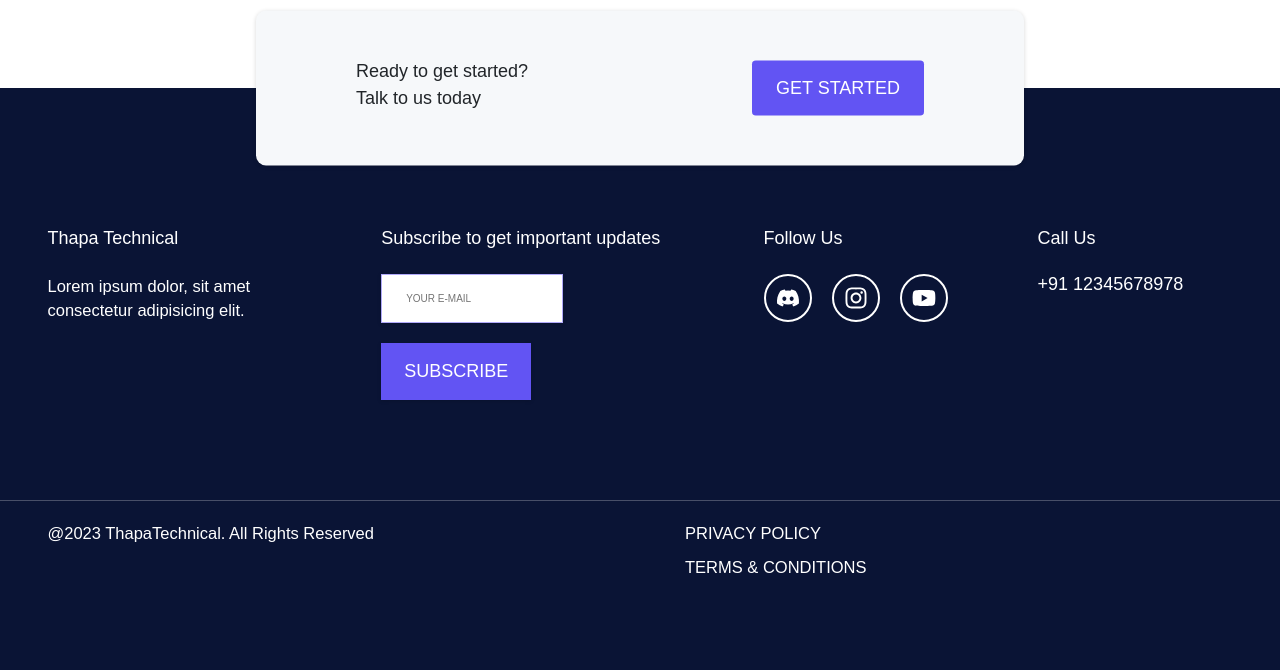
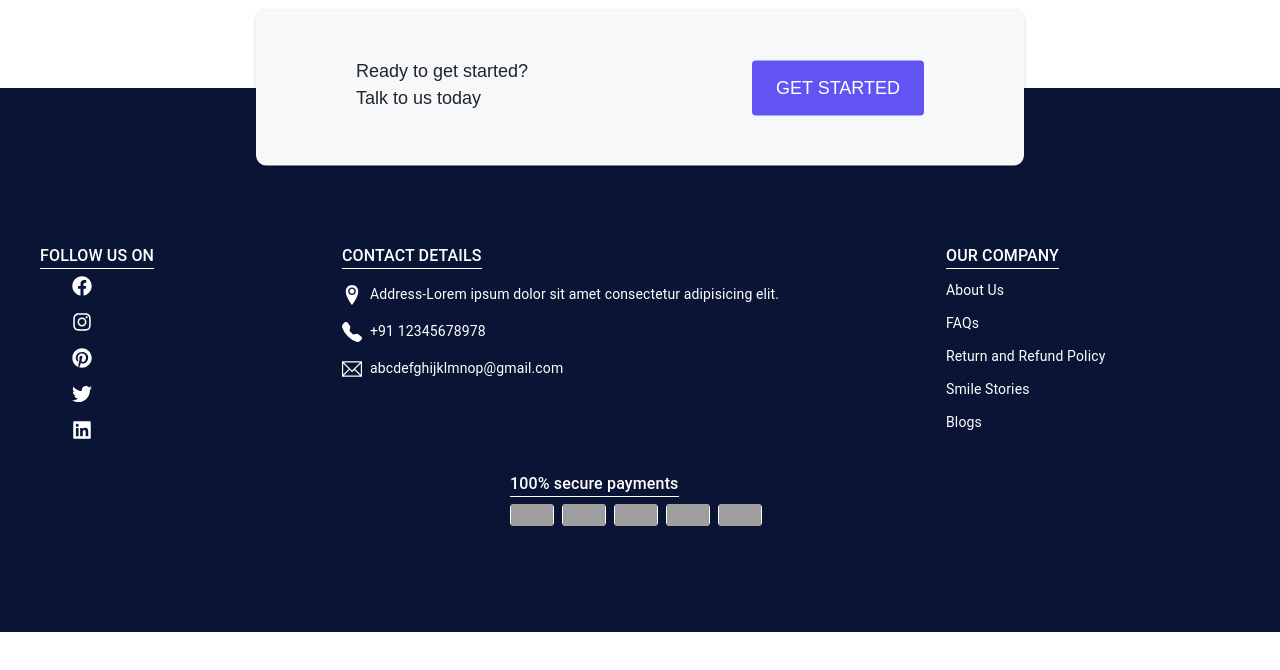
Before and after one commit to 0Kunal/e-commerce_web_app, a React (Create React App) app: page / in a window 1280 px wide. Shown: the part 2799-3469 px from the top of the page. After the commit the page ends 3431 px from the top, so only its background shows below. Built offline with nearby package versions, Linux system fonts and the light colour scheme; no server answers; grey boxes are pictures that could not be loaded.

Commit message:
footer added with navigation functionality

```diff
--- a/package.json
+++ b/package.json
@@ -17,7 +17,7 @@
     "popper.js": "^1.16.1",
     "react": "^18.2.0",
     "react-dom": "^18.2.0",
-    "react-icons": "^4.4.0",
+    "react-icons": "^4.10.1",
     "react-router-dom": "^6.4.1",
     "react-scripts": "5.0.1",
     "styled-components": "^5.3.5",
--- a/src/App.js
+++ b/src/App.js
@@ -9,6 +9,8 @@ import SingleProduct from "./SingleProduct";
 import ErrorPage from "./ErrorPage";
 import { GlobalStyle } from "./GlobalStyle";
 import { ThemeProvider } from "styled-components";
+import { ThemeProvider as MUITheme } from "@mui/material/styles";
+import { createTheme } from "@mui/material/styles";
 import Header from "./components/Header";
 import Footer from "./components/Footer";
 import Myaccount from "./Myaccount";
@@ -16,6 +18,17 @@ import Login from "./Login";
 import Signup from "./Signup";
 
 const App = () => {
+  const muiTheme = createTheme({
+    palette: {
+      primary: {
+        main: "#0a1435",
+      },
+      common: {
+        white: "#ffffff",
+      },
+    },
+  });
+
   const theme = {
     colors: {
       heading: "rgb(24 24 29)",
@@ -43,6 +56,7 @@ const App = () => {
 
   return (
     <ThemeProvider theme={theme}>
+      <MUITheme theme={muiTheme}>
         <Router>
           <GlobalStyle />
           <Header />
@@ -60,6 +74,7 @@ const App = () => {
           </Routes>
           <Footer />
         </Router>
+      </MUITheme>
     </ThemeProvider>
   );
 };
--- a/src/components/Footer.js
+++ b/src/components/Footer.js
@@ -1,10 +1,150 @@
 import React from "react";
+import { useNavigate } from "react-router-dom";
 import styled from "styled-components";
 import { NavLink } from "react-router-dom";
 import { Button } from "../styles/Button";
-import { FaDiscord, FaInstagram, FaYoutube } from "react-icons/fa";
+import { makeStyles } from "@mui/styles";
+import {
+  Grid,
+  Typography,
+  Link,
+  Box,
+  Icon,
+  IconButton,
+  Avatar,
+} from "@mui/material";
+import {
+  FaFacebook,
+  FaInstagram,
+  FaPinterest,
+  FaTwitter,
+  FaLinkedin,
+  FaPhone,
+} from "react-icons/fa";
+import { BsTelephoneFill } from "react-icons/bs";
+import { ImLocation2 } from "react-icons/im";
+import { TfiEmail } from "react-icons/tfi";
+
+const iconStyle = {
+  color: "white",
+  fontSize: "2rem",
+};
+
+const followUs = [
+  {
+    icon: <FaFacebook {...iconStyle} />,
+    link: "https://www.facebook.com/",
+  },
+  {
+    icon: <FaInstagram {...iconStyle} />,
+    link: "https://www.instagram.com/",
+  },
+  {
+    icon: <FaPinterest {...iconStyle} />,
+    link: "https://in.pinterest.com/",
+  },
+  {
+    icon: <FaTwitter {...iconStyle} />,
+    link: "https://twitter.com/",
+  },
+  {
+    icon: <FaLinkedin {...iconStyle} />,
+    link: "https://www.linkedin.com/",
+  },
+];
+const contactDetails = [
+  {
+    icon: <ImLocation2 {...iconStyle} />,
+    text: "Address-Lorem ipsum dolor sit amet consectetur adipisicing elit.",
+  },
+  {
+    icon: <BsTelephoneFill {...iconStyle} />,
+    text: "+91 12345678978",
+  },
+  {
+    icon: <TfiEmail {...iconStyle} />,
+    text: "abcdefghijklmnop@gmail.com",
+  },
+];
+const ourCompany = [
+  {
+    text: "About Us",
+    link: "/about",
+  },
+  {
+    text: "FAQs",
+    link: "/faqs",
+  },
+  {
+    text: "Return and Refund Policy",
+    link: "/return-and-refund-policy",
+  },
+  {
+    text: "Smile Stories",
+    link: "/smile-stories",
+  },
+  {
+    text: "Blogs",
+    link: "/blogs",
+  },
+];
+const paymentOptions = [
+  {
+    text: "Master Card",
+    image:
+      "https://download.logo.wine/logo/Mastercard/Mastercard-Logo.wine.png",
+  },
+  {
+    text: "Visa",
+    image:
+      "https://logos-world.net/wp-content/uploads/2020/06/Visa-Logo-2006.png",
+  },
+  {
+    text: "Paypal",
+    image:
+      "https://upload.wikimedia.org/wikipedia/commons/thumb/b/b5/PayPal.svg/2560px-PayPal.svg.png",
+  },
+  {
+    text: "Google Pay",
+    image:
+      "https://upload.wikimedia.org/wikipedia/commons/thumb/f/f2/Google_Pay_Logo.svg/1200px-Google_Pay_Logo.svg.png",
+  },
+  {
+    text: "Amazon",
+    image:
+      "https://cdn.pixabay.com/photo/2021/08/10/16/02/amazon-6536326_1280.png",
+  },
+];
+
+const useStyles = makeStyles((theme) => ({
+  footer: {
+    backgroundColor: theme.palette.primary.main,
+    padding: theme.spacing(4),
+    color: theme.palette.common.white,
+  },
+  column: {
+    // display: "flex",
+    flexDirection: "column",
+    alignItems: "flex-start",
+    marginBottom: theme.spacing(2),
+  },
+
+  underline: {
+    position: "relative",
+    "&::after": {
+      content: '""',
+      position: "absolute",
+      left: 0,
+      bottom: -0.5, // Adjust this value to control the space between text and underline
+      width: "100%",
+      borderBottom: `1px solid ${theme.palette.common.white}`,
+    },
+  },
+}));
 
 const Footer = () => {
+  const navigate = useNavigate();
+  const classes = useStyles();
   return (
     <>
       <Wrapper>
@@ -24,7 +164,7 @@ const Footer = () => {
         </section>
         {/* footer section */}
 
-        <footer>
+        {/* <footer>
           <div className="container grid grid-four-column">
             <div className="footer-about">
               <h3>Thapa Technical</h3>
@@ -74,6 +214,158 @@ const Footer = () => {
               </div>
             </div>
           </div>
+        </footer> */}
+        <footer className={classes.footer}>
+          <Grid
+            container
+            paddingX={5}
+            paddingY={2}
+            rowSpacing={3}
+            columnSpacing={1}
+          >
+            <Grid container item xs={12} sm={3} md={3} direction={"column"}>
+              <Grid item width={"fit-content"}>
+                <Typography
+                  fontSize={16}
+                  fontWeight={500}
+                  className={classes.underline}
+                >
+                  FOLLOW US ON
+                </Typography>
+              </Grid>
+              <Grid
+                item
+                display={"flex"}
+                flexDirection={"column"}
+                marginLeft={3}
+              >
+                {followUs.map((item, index) => (
+                  <IconButton
+                    sx={{ width: "fit-content" }}
+                    color="white"
+                    size="medium"
+                    key={index}
+                    onClick={() => window.open(item.link, "_blank")}
+                  >
+                    {item.icon}
+                  </IconButton>
+                ))}
+              </Grid>
+            </Grid>
+            <Grid
+              container
+              item
+              xs={12}
+              sm={6}
+              md={6}
+              direction={"column"}
+              spacing={2}
+            >
+              <Grid item width={"fit-content"}>
+                <Typography
+                  fontSize={16}
+                  fontWeight={500}
+                  className={classes.underline}
+                >
+                  CONTACT DETAILS
+                </Typography>
+              </Grid>
+              {contactDetails.map((item, index) => (
+                <Grid item key={index} display={"flex"} alignItems={"center"}>
+                  {item.icon}
+                  <Typography fontSize={14} marginLeft={1}>
+                    {item.text}
+                  </Typography>
+                </Grid>
+              ))}
+            </Grid>
+            <Grid
+              container
+              item
+              xs={12}
+              sm={3}
+              md={3}
+              direction={"column"}
+              spacing={1.5}
+            >
+              <Grid item width={"fit-content"}>
+                <Typography
+                  fontSize={16}
+                  fontWeight={500}
+                  className={classes.underline}
+                >
+                  OUR COMPANY
+                </Typography>
+              </Grid>
+              {ourCompany.map((item, index) => (
+                <Grid
+                  item
+                  key={index}
+                  display={"flex"}
+                  alignItems={"center"}
+                  sx={{ cursor: "pointer" }}
+                  onClick={() => navigate(item.link)}
+                >
+                  <Typography fontSize={14}>{item.text}</Typography>
+                </Grid>
+              ))}
+            </Grid>
+            <Grid
+              container
+              item
+              xs={12}
+              direction={"column"}
+              rowSpacing={1}
+              alignContent={"center"}
+            >
+              <Grid item width={"fit-content"}>
+                <Typography
+                  fontSize={16}
+                  fontWeight={500}
+                  className={classes.underline}
+                >
+                  100% secure payments
+                </Typography>
+              </Grid>
+              <Grid container item display={"flex"} width={"fit-content"}>
+                {paymentOptions.map((item, index) => (
+                  <Grid item key={index} marginRight={1}>
+                    <Avatar
+                      variant="rounded"
+                      sx={{
+                        bgcolor: "white",
+                        width: "44px",
+                        height: "22px",
+                        objectFit: "cover",
+                        paddingX: "1px",
+                      }}
+                      alt={item.text}
+                      src={item.image}
+                    />
+                  </Grid>
+                  // <Box
+                  //   key={index}
+                  //   marginRight={1}
+                  //   borderRadius={1}
+                  //   width={40}
+                  //   height={20}
+                  // >
+                  //   <img
+                  //     key={index}
+                  //     src={item.image}
+                  //     alt={item.text}
+                  //     style={{
+                  //       objectFit: "cover",
+                  //     }}
+                  //     // style={{ backgroundColor: "white", borderRadius: "5px" }}
+                  //     // width="40px"
+                  //     // height="20px"
+                  //   />
+                  // </Box>
+                ))}
+              </Grid>
+            </Grid>
+          </Grid>
         </footer>
       </Wrapper>
     </>
--- a/src/components/HeroSection.js
+++ b/src/components/HeroSection.js
@@ -7,49 +7,55 @@ const HeroSection = ({ myData }) => {
     <div>
       <div
         id="carouselExampleAutoplaying"
-          class="carousel slide"
+        className="carousel slide"
         data-bs-ride="carousel"
       >
-          <div class="carousel-inner">
-            <div class="carousel-item active">
+        <div className="carousel-inner">
+          <div className="carousel-item active">
             <img
               src="./images/banner1.1.png"
-                class="d-block w-100 h-200"
+              className="d-block w-100 h-200"
               alt="..."
             />
           </div>
-            <div class="carousel-item">
+          <div className="carousel-item">
             <img
               src="./images/banner1.2.png"
-                class="d-block w-100"
+              className="d-block w-100"
               alt="..."
             />
           </div>
-            <div class="carousel-item">
+          <div className="carousel-item">
             <img
               src="./images/banner1.3.png"
-                class="d-block w-100"
+              className="d-block w-100"
               alt="..."
             />
           </div>
         </div>
         <button
-            class="carousel-control-prev"
+          className="carousel-control-prev"
           type="button"
           data-bs-target="#carouselExampleAutoplaying"
           data-bs-slide="prev"
         >
-            <span class="carousel-control-prev-icon" aria-hidden="true"></span>
-            <span class="visually-hidden">Previous</span>
+          <span
+            className="carousel-control-prev-icon"
+            aria-hidden="true"
+          ></span>
+          <span className="visually-hidden">Previous</span>
         </button>
         <button
-            class="carousel-control-next"
+          className="carousel-control-next"
           type="button"
           data-bs-target="#carouselExampleAutoplaying"
           data-bs-slide="next"
         >
-            <span class="carousel-control-next-icon" aria-hidden="true"></span>
-            <span class="visually-hidden">Next</span>
+          <span
+            className="carousel-control-next-icon"
+            aria-hidden="true"
+          ></span>
+          <span className="visually-hidden">Next</span>
         </button>
       </div>
     </div>
```
Lines whose indentation alone changed are shown as unchanged.
